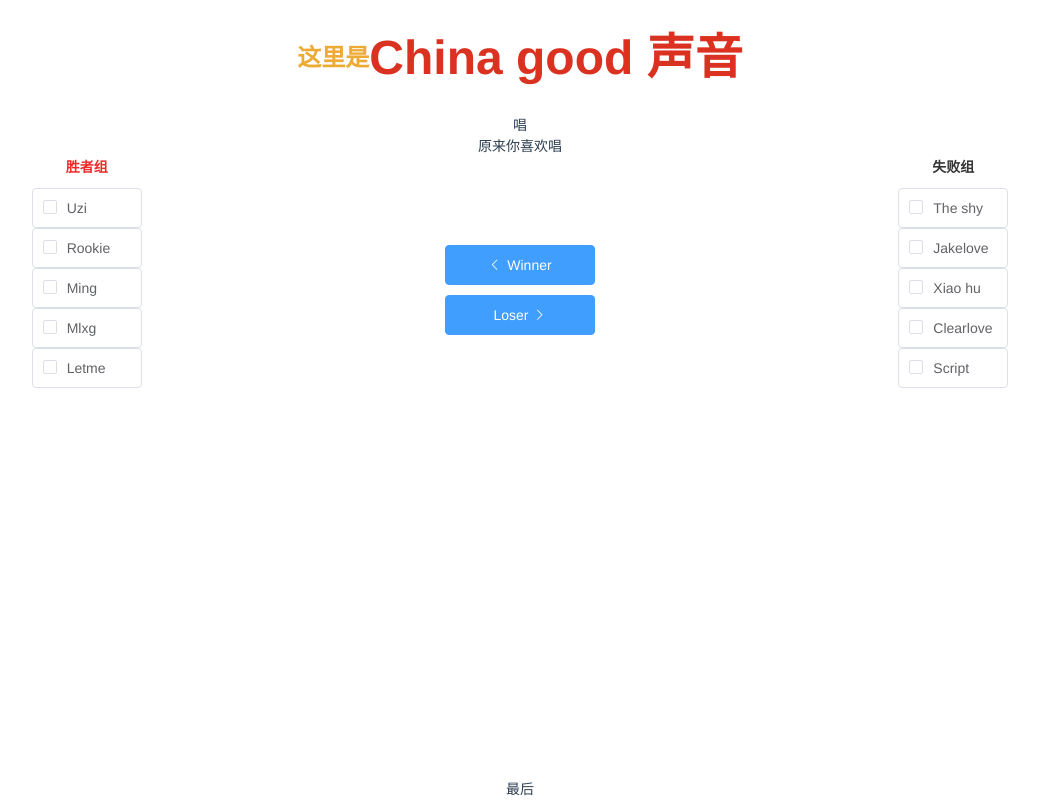
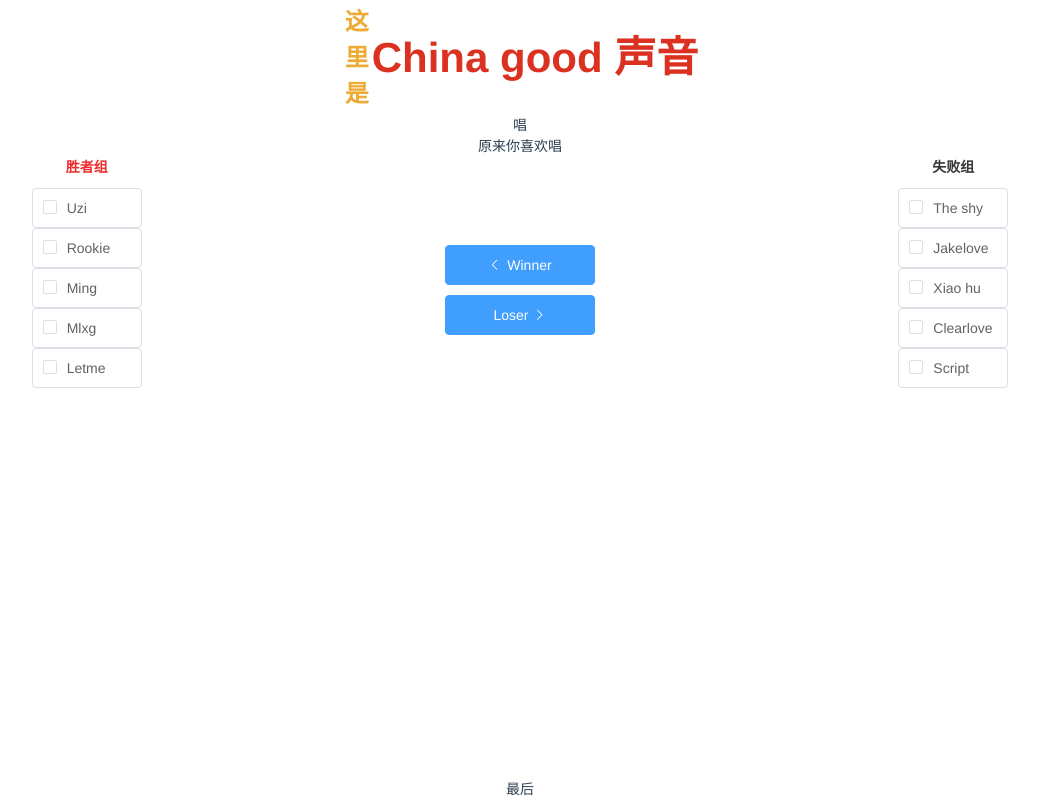
Before and after one commit to LiYang0816/shuttle, a Vue app: page /#/ in a window 1280 px wide. Shown: the whole page, without its empty margins (120-1159 px from the left). Built offline with nearby package versions, Linux system fonts and the light colour scheme.

Commit message:
修改样式

```diff
--- a/babel.config.js
+++ b/babel.config.js
@@ -1,8 +1,7 @@
 module.exports = {
   presets: [
     '@vue/cli-plugin-babel/preset'
-  ],
-  // ,
+  ]
   // plugins: [
   //   ['import', {
   //     libraryName: 'vant',
--- a/src/main.js
+++ b/src/main.js
@@ -7,8 +7,9 @@ import Axios from 'axios';
 import Vant from 'vant';
 import 'vant/lib/index.css';
 
+Vue.use(Vant);
+
 Vue.use(Element);
-Vue.use(Vant);
 Vue.prototype.axios = Axios;
 Vue.config.productionTip = false;
 
--- a/src/view/button/button.vue
+++ b/src/view/button/button.vue
@@ -15,6 +15,7 @@
         <span>{{item.content}}</span>
       </div>
     </div>
+    <van-button plain color="#7232dd" round @click="clickme">点我</van-button>
     <div class="footer">
       <div>
         <span @click="gotoUpLv">Return</span>
--- a/src/view/shuttle/shuttle.vue
+++ b/src/view/shuttle/shuttle.vue
@@ -1,8 +1,8 @@
 <template>
   <div id="shuttle">
     <header class="header">
-      {{headerMsg}}
-      <span>{{programName}}</span>
+      <span class="headerMsg">{{headerMsg}}</span>
+      <span class="programName">{{programName}}</span>
     </header>
     <main class="main">
       <div class="main-content">
@@ -222,11 +222,16 @@ export default {
   font-weight: 700;
 }
 
-.header span {
-  color: rgba(216, 39, 22, 0.952);
-  font-size: 48px;
+.header .headerMsg {
+  width: 30px;
+  color: #edaa35;
+  font-size: 24px;
 }
 
+.header .programName {
+  color: rgba(216, 39, 22, 0.952);
+  font-size: 42px;
+}
 .shuttle {
   display: flex;
   align-items: center;
```
